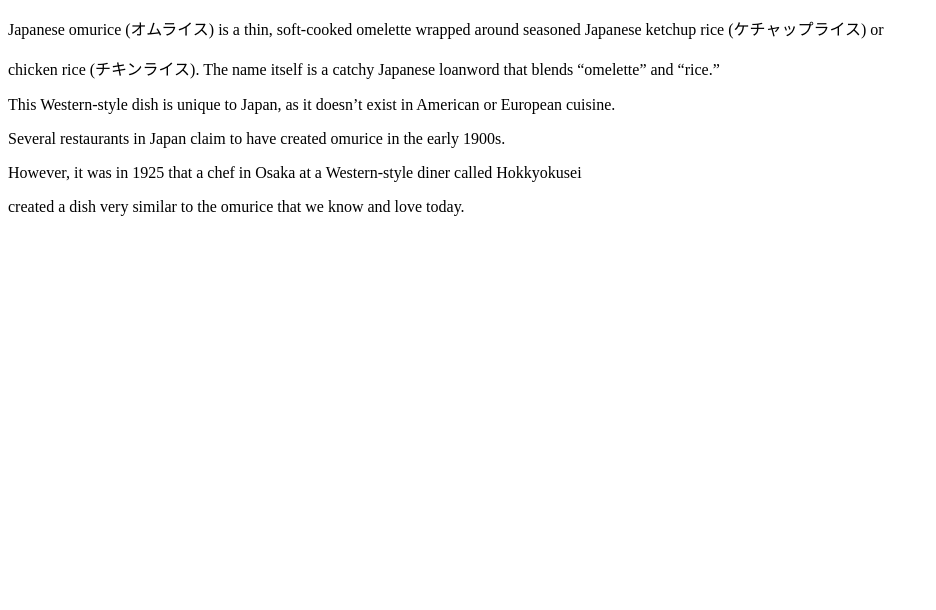
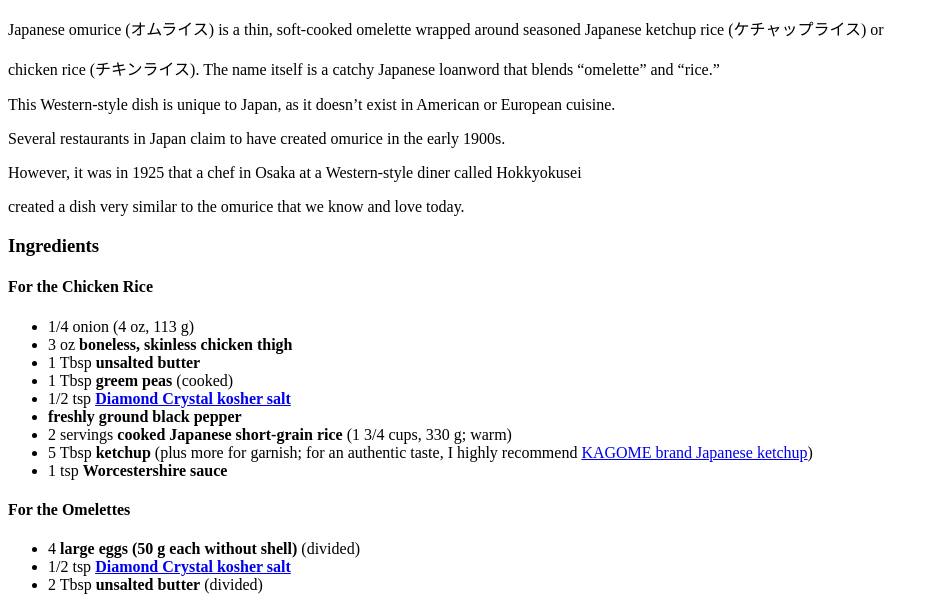
Before and after one commit to NefariousNeo/odin-recipes, a plain HTML site: page recipes/omurice.html in a window 1280 px wide. Shown: the part 571-1181 px from the top of the page, without its empty margins (0-936 px from the left). Before the commit the page ends 803 px from the top, so only its background shows below. Drawn offline with Linux system fonts and the light colour scheme.

Commit message:
Add ingredients section to omurice recipe
I added the ingredients list for the omurice recipe.
The ingredients list includes plenty of <strong> text.
The ingredients list also has a few hyperlinks which open in a new tab
when clicked.

```diff
--- a/recipes/omurice.html
+++ b/recipes/omurice.html
@@ -21,5 +21,36 @@
         <p>Several restaurants in Japan claim to have created omurice in the early 1900s.</p>
         <p>However, it was in 1925 that a chef in Osaka at a Western-style diner called Hokkyokusei</p>
         <p>created a dish very similar to the omurice that we know and love today.</p>
+
+        <h3>Ingredients</h3>
+
+        <h4>For the Chicken Rice</h4>
+        <ul>
+            <li>1/4 onion (4 oz, 113 g)</li>
+            <li>3 oz <strong>boneless, skinless chicken thigh</strong></li>
+            <li>1 Tbsp <strong>unsalted butter</strong></li>
+            <li>1 Tbsp <strong>greem peas</strong> (cooked)</li>
+            <li>
+                1/2 tsp <a href="https://www.justonecookbook.com/diamond-crystal-kosher-salt/" target="_blank"
+                rel="noopener noreferrer"><strong>Diamond Crystal kosher salt</strong></a>
+            </li>
+            <li><strong>freshly ground black pepper</strong></li>
+            <li>2 servings <strong>cooked Japanese short-grain rice</strong> (1 3/4 cups, 330 g; warm)</li>
+            <li>
+                5 Tbsp <strong>ketchup</strong> (plus more for garnish; for an authentic taste, I highly recommend
+                <a href="https://amzn.to/4b4oqAX" target="_blank" rel="noopener noreferrer">KAGOME brand Japanese ketchup</a>)
+            </li>
+            <li>1 tsp <strong>Worcestershire sauce</strong></li>
+        </ul>
+
+        <h4>For the Omelettes</h4>
+        <ul>
+            <li>4 <strong>large eggs (50 g each without shell)</strong> (divided)</li>
+            <li>
+                1/2 tsp <a href="https://www.justonecookbook.com/diamond-crystal-kosher-salt/" target="_blank"
+                rel="noopener noreferrer"><strong>Diamond Crystal kosher salt</strong></a>
+            </li>
+            <li>2 Tbsp <strong>unsalted butter</strong> (divided)</li>
+        </ul>
     </body>
 </html>
```
